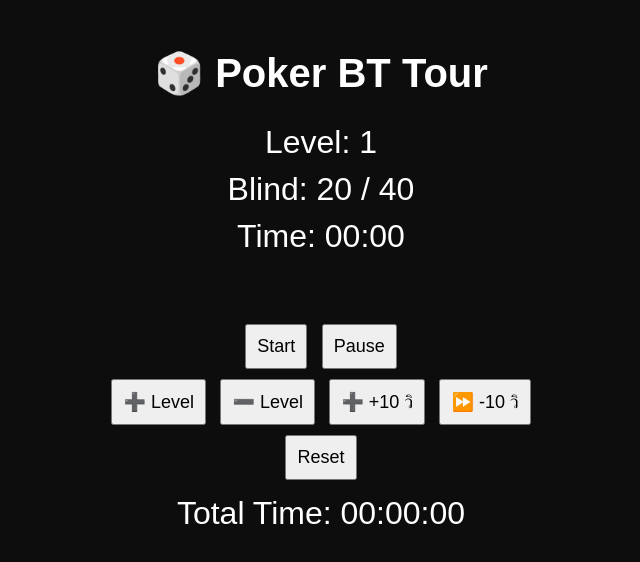
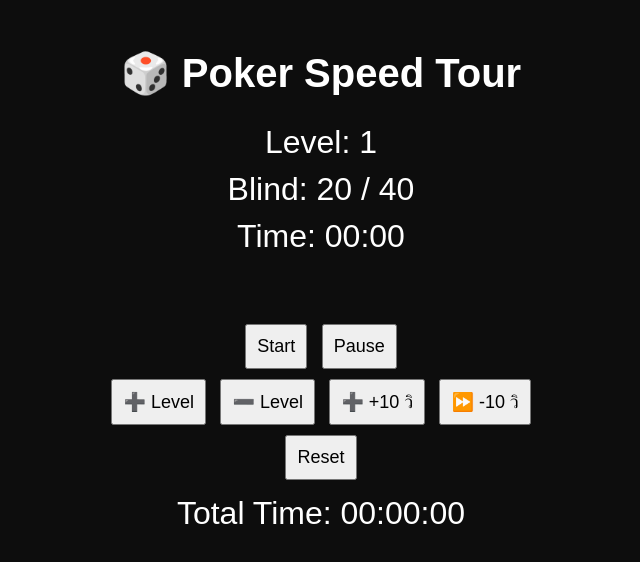
Before and after one commit to sabaru11/poker-timer, a plain HTML site: page fast.html in a window 1280 px wide. Shown: the whole page, without its empty margins (319-959 px from the left). Drawn offline with Linux system fonts and the light colour scheme.

Commit message:
Update fast.html

```diff
--- a/fast.html
+++ b/fast.html
@@ -2,7 +2,7 @@
 <html lang="th">
 <head>
 <meta charset="UTF-8">
-<title>Poker Blind Timer</title>
+<title>Poker Blind Timer (FAST)</title>
 
 <style>
     body {
@@ -36,7 +36,7 @@
 <body>
 
 <div class="box">
-    <h1>🎲 Poker BT Tour</h1>
+    <h1>🎲 Poker Speed Tour</h1>
 
     <div class="big">Level: <span id="level">1</span></div>
     <div class="big">Blind: <span id="blind">-</span></div>
```
